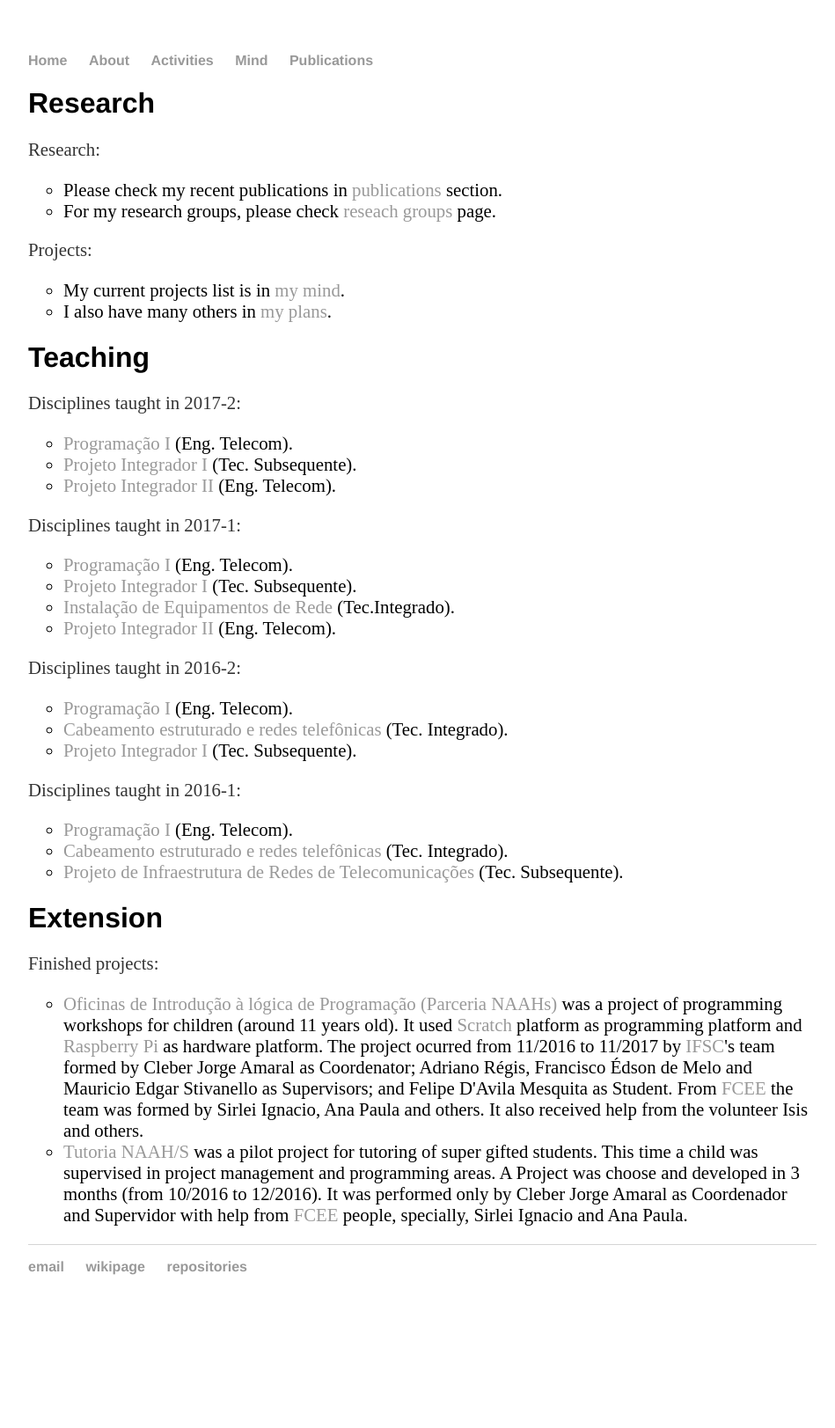
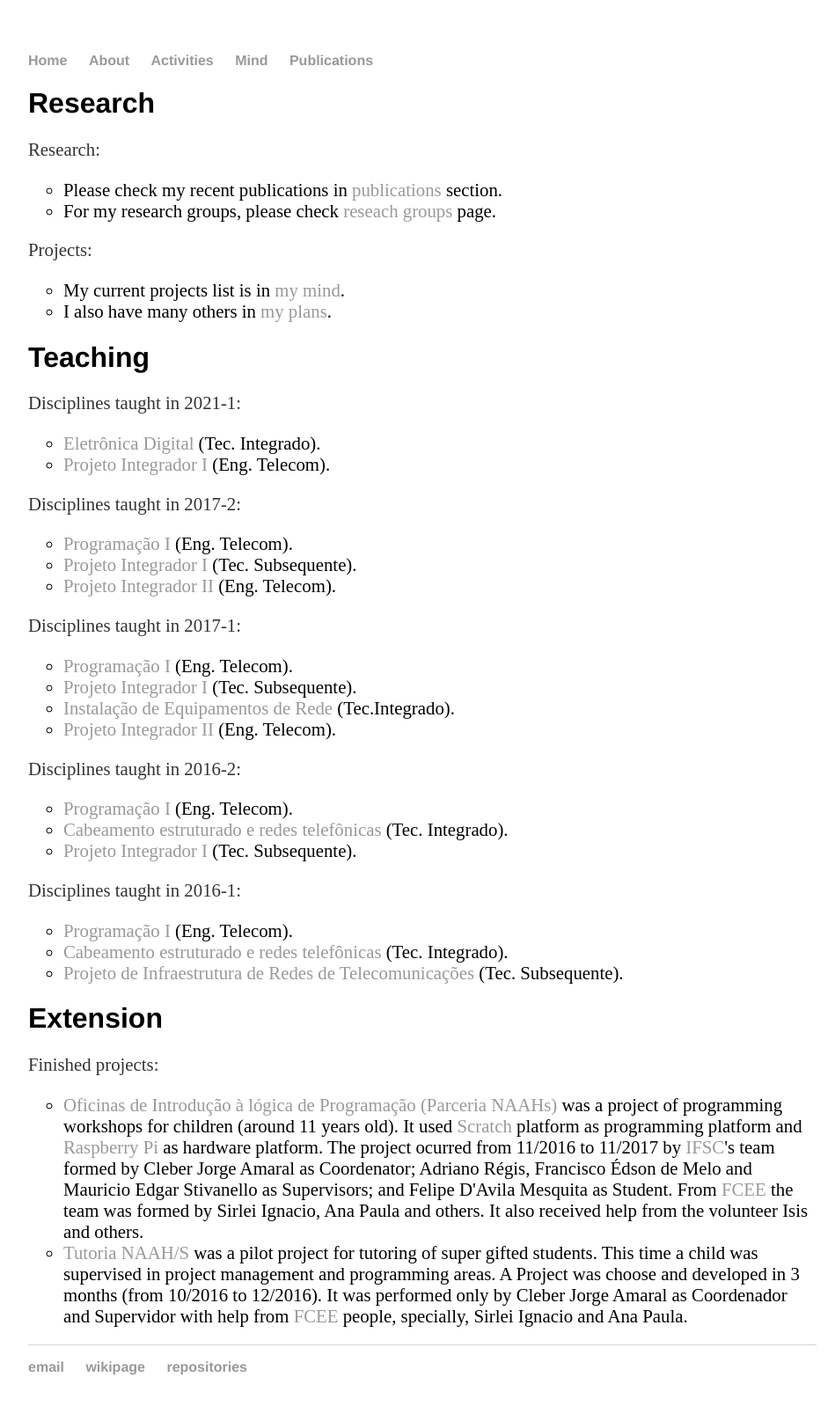
Before and after one commit to cleberjamaral/cleberjamaral.github.io, a Jekyll site: the page built from activities/index.html, in a window 1280 px wide. Shown: the whole page at 88% size, without its empty margins (160-1109 px from the left). Built offline with Jekyll 4.4.1, drawn with Linux system fonts in a browser that asks for light colours; before the commit the page ends 1509 px from its top, so only the background shows below that.

Commit message:
New activities for 2021-1

```diff
--- a/activities/index.html
+++ b/activities/index.html
@@ -26,6 +26,15 @@ title: Cleber Jorge Amaral - activities
 	</ul>
 
 	<h1>Teaching</h1>
+	<p>Disciplines taught in 2021-1: </p>
+	<ul class="a">
+		<li>
+			<a href="https://wiki.sj.ifsc.edu.br/index.php?title=ELD60802_-_Eletr%C3%B4nica_Digital_-_2021-1">Eletrônica Digital</a> (Tec. Integrado).
+		</li>
+		<li>
+			<a href="https://wiki.sj.ifsc.edu.br/index.php?title=PJI29001_-_Projeto_Integrador_I_-_2021-1">Projeto Integrador I</a> (Eng. Telecom).
+		</li>
+	</ul>
 	<p>Disciplines taught in 2017-2: </p>
 	<ul class="a">
 		<li>
```
